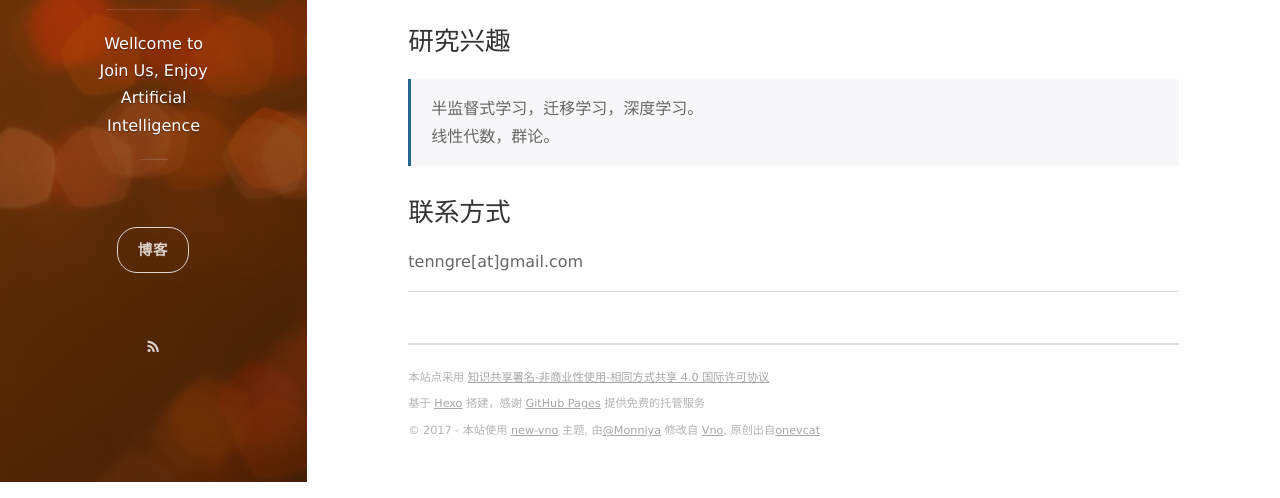
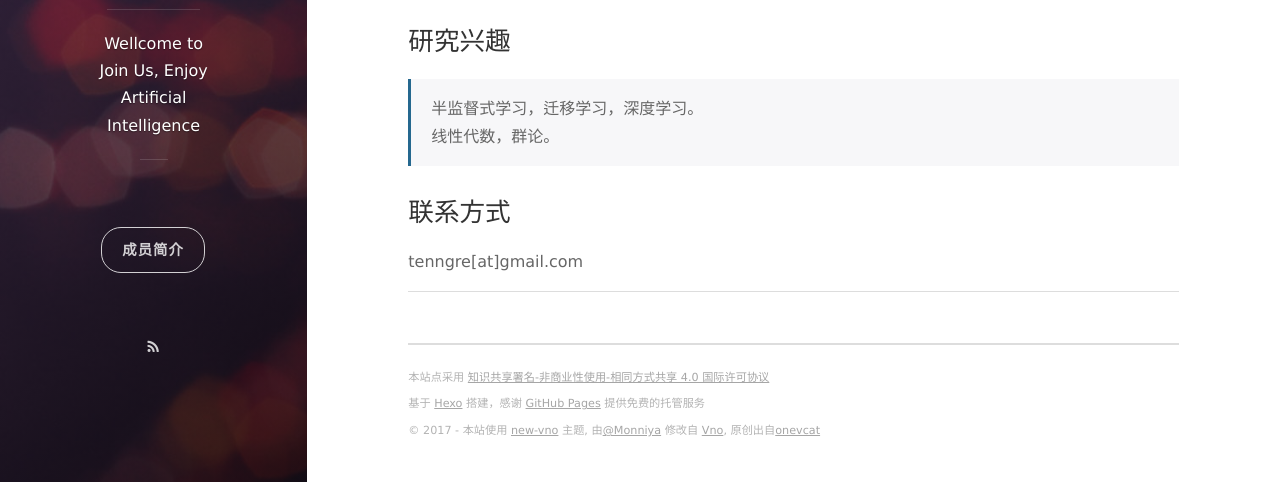
Before and after one commit to AIgroupResearch/AIgroupResearch.github.io, a plain HTML site: page 2017/04/25/zty/index.html in a window 1280 px wide. Shown: the part 318-816 px from the top of the page. Drawn offline with nearby package versions, Linux system fonts and the light colour scheme; some packages are replaced by stand-ins of ours; a script that the page names is missing; files whose address does not match are found by name.

Commit message:
Site updated: 2017-04-25 22:52:03

```diff
--- a/2017/04/25/zty/index.html
+++ b/2017/04/25/zty/index.html
@@ -63,7 +63,7 @@
           <div>
           <nav class="cover-navigation cover-navigation--primary">
             <ul class="navigation">
-              <li class="navigation__item"><a href="/#blog" title="访问博客" class="blog-button">博客</a></li>
+              <li class="navigation__item"><a href="/#blog" title="成员简介(Members Introduction)" class="blog-button">成员简介</a></li>
 
             </ul>
           </nav>
@@ -110,9 +110,10 @@
 
     </div>
 
-    <div class="panel-cover--overlay cover-orange"></div>
+    <div class="panel-cover--overlay cover-purple"></div>
   </div>
 </header>
+
 
     <div class="content-wrapper">
         <div class="content-wrapper__inner">
```
Also changed, not shown: archives/2017/04/index.html (+3 -2 lines), archives/2017/index.html (+3 -2 lines), archives/index.html (+3 -2 lines), index.html (+3 -2 lines), tags/About-Me/index.html (+3 -2 lines).
